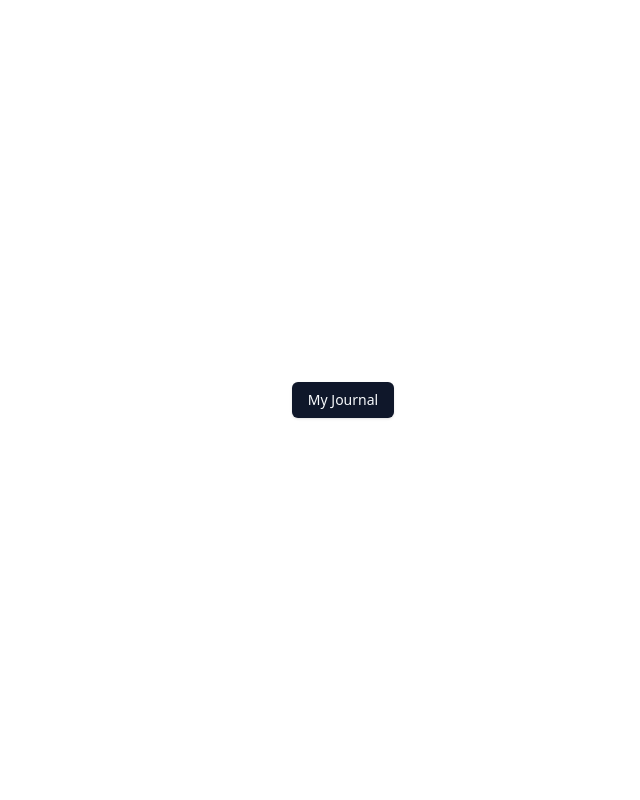
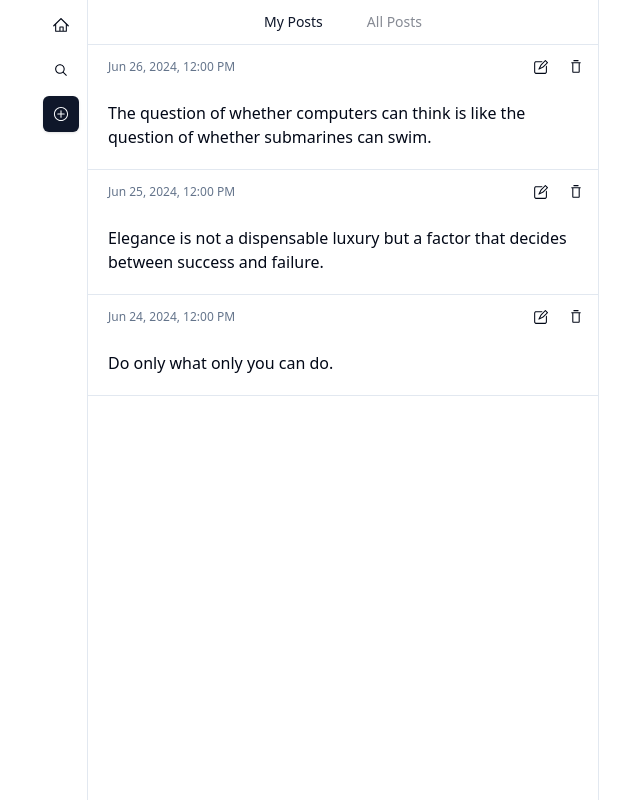
Before and after one commit to lwheel/journal, a React (Vite) app in the folder web/: page / in a window 1280 px wide. Shown: the whole page, without its empty margins (297-937 px from the left). Built offline with nearby package versions, Linux system fonts and the light colour scheme.

Commit message:
main componants assembled

```diff
--- a/web/src/App.tsx
+++ b/web/src/App.tsx
@@ -1,9 +1,29 @@
-import { Button } from "@/components/ui/button";
+import { cn } from "@/lib/utils";
+import Sidebar from "@/components/sidebar";
+import Feed from "@/components/feed";
+
+const DEBUG = false;
 
 function App() {
   return (
-    <div className="flex justify-center items-center text-3xl min-h-screen">
-      <Button>My Journal</Button>
+    <div className="flex min-h-dvh">
+      <div
+        className={cn("flex-1 min-w-14", {
+          "border-r-2": DEBUG,
+        })}
+      >
+        <Sidebar />
+      </div>
+      <div className="w-full max-w-md mx-auto md:max-w-lg">
+         <Feed />
+      </div>
+      <div
+        className={cn("flex-1", {
+          "border-l-2": DEBUG,
+        })}
+      >
+        {/* Placeholder for another sidebar */}
+      </div>
     </div>
   );
 }
--- /dev/null
+++ b/web/src/components/feed.tsx
@@ -0,0 +1,13 @@
+import Header from "./header";
+import Posts from "./posts";
+
+const Feed = () => {
+  return (
+    <div className="flex flex-col w-full min-h-screen border-x">
+      <Header />
+      <Posts />
+    </div>
+  );
+};
+
+export default Feed;
--- /dev/null
+++ b/web/src/components/header.tsx
@@ -0,0 +1,14 @@
+import { Button } from "@/components/ui/button";
+
+const Header = () => {
+  return (
+    <div className="flex justify-center gap-3 p-1 border-b">
+      <Button variant={"link"}>My Posts</Button>
+      <Button variant={"link"} disabled={true}>
+        All Posts
+      </Button>
+    </div>
+  );
+};
+
+export default Header;
--- /dev/null
+++ b/web/src/components/post-actions.tsx
@@ -0,0 +1,17 @@
+import { Button } from "@/components/ui/button";
+import { TrashIcon, Pencil2Icon } from "@radix-ui/react-icons";
+
+const PostActions = () => {
+  return (
+    <div className="flex justify-end">
+      <Button variant={"ghost"} size={"icon"}>
+        <Pencil2Icon className="w-4 h-4" />
+      </Button>
+      <Button variant={"ghost"} size={"icon"}>
+        <TrashIcon className="w-4 h-4" />
+      </Button>
+    </div>
+  );
+};
+
+export default PostActions;
--- /dev/null
+++ b/web/src/components/post.tsx
@@ -0,0 +1,24 @@
+import { PostType } from "@/data/types";
+import PostActions from "./post-actions";
+
+  const Post = ({ post }: { post: PostType }) => {
+    return (
+      <div className="p-1 border-b">
+        <div className="flex items-center justify-between pl-4">
+          <div className="text-xs text-muted-foreground">
+            {new Date(post.date).toLocaleString("en-US", {
+              month: "short",
+              day: "numeric",
+              year: "numeric",
+              hour: "numeric",
+              minute: "numeric",
+            })}
+          </div>
+         <PostActions />
+        </div>
+        <p className="p-4">{post.content}</p>
+      </div>
+    );
+  };
+
+  export default Post;
--- /dev/null
+++ b/web/src/components/posts.tsx
@@ -0,0 +1,20 @@
+import { useState } from "react";
+import { PostType } from "@/data/types";
+import db from "@/data/db.json";
+import Post from "./post";
+
+const Posts = () => {
+  const [posts, setPosts] = useState<PostType[]>(db.posts);
+
+  return (
+    <div>
+      {posts
+        .sort((a, b) => (a.date > b.date ? -1 : 1))
+        .map((post) => (
+           <Post key={post.id} post={post} />
+        ))}
+    </div>
+  );
+};
+
+export default Posts;
--- /dev/null
+++ b/web/src/components/sidebar.tsx
@@ -0,0 +1,24 @@
+import {
+    HomeIcon,
+    MagnifyingGlassIcon,
+    PlusCircledIcon,
+  } from "@radix-ui/react-icons";
+  import { Button } from "@/components/ui/button";
+
+  const Sidebar = () => {
+    return (
+      <div className="flex flex-col items-end p-2 space-y-2">
+        <Button aria-label={"Home"} variant="ghost" size="icon">
+          <HomeIcon className="w-5 h-5" />
+        </Button>
+        <Button aria-label={"Search"} variant="ghost" size="icon">
+          <MagnifyingGlassIcon className="w-5 h-5" />
+        </Button>
+        <Button aria-label={"Make a Post"} variant="default" size="icon">
+          <PlusCircledIcon className="w-5 h-5" />
+        </Button>
+      </div>
+    );
+  };
+
+  export default Sidebar;
--- /dev/null
+++ b/web/src/data/db.json
@@ -0,0 +1,19 @@
+{
+    "posts": [
+      {
+        "id": "1",
+        "content": "Do only what only you can do.",
+        "date": "2024-06-24T12:00:00Z"
+      },
+      {
+        "id": "2",
+        "content": "Elegance is not a dispensable luxury but a factor that decides between success and failure.",
+        "date": "2024-06-25T12:00:00Z"
+      },
+      {
+        "id": "3",
+        "content": "The question of whether computers can think is like the question of whether submarines can swim.",
+        "date": "2024-06-26T12:00:00Z"
+      }
+    ]
+  }
--- /dev/null
+++ b/web/src/data/types.ts
@@ -0,0 +1,5 @@
+export interface PostType {
+    id: string;
+    content: string;
+    date: string;
+  }
```
